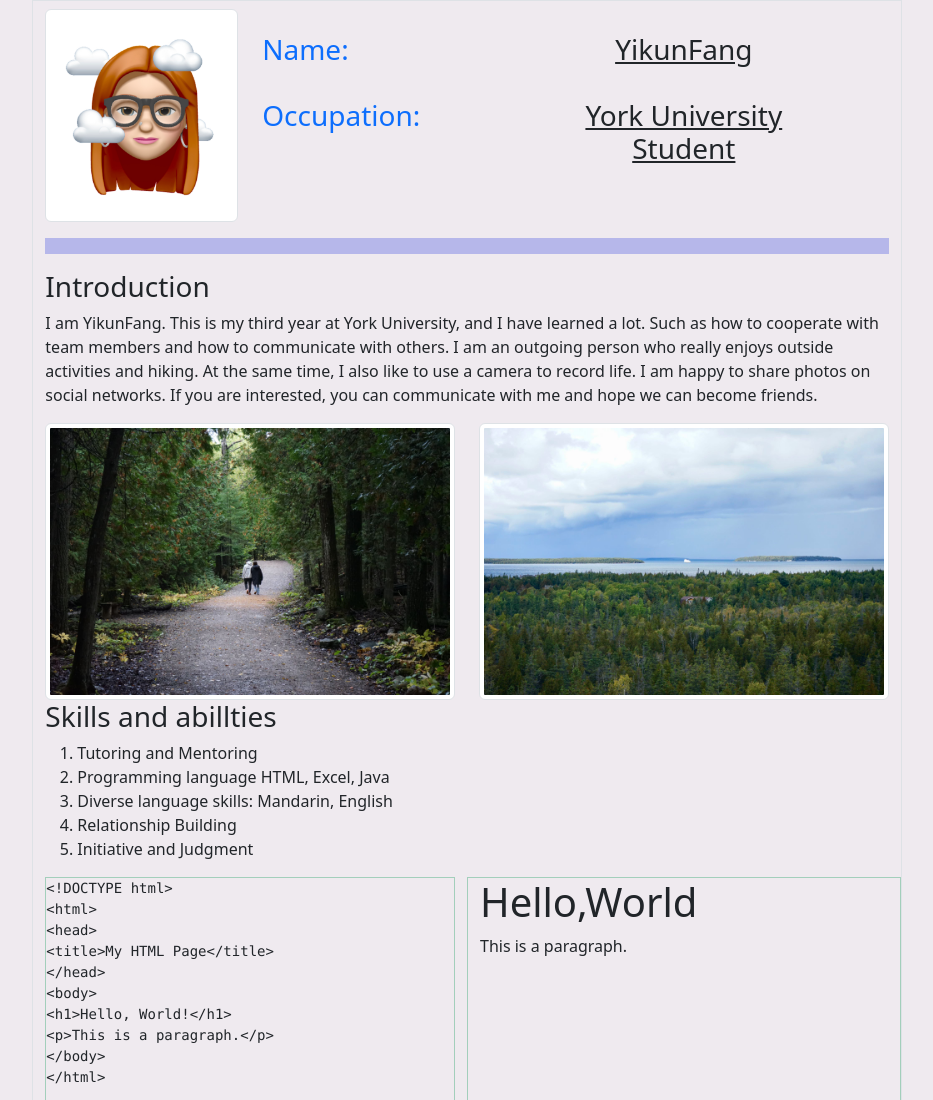
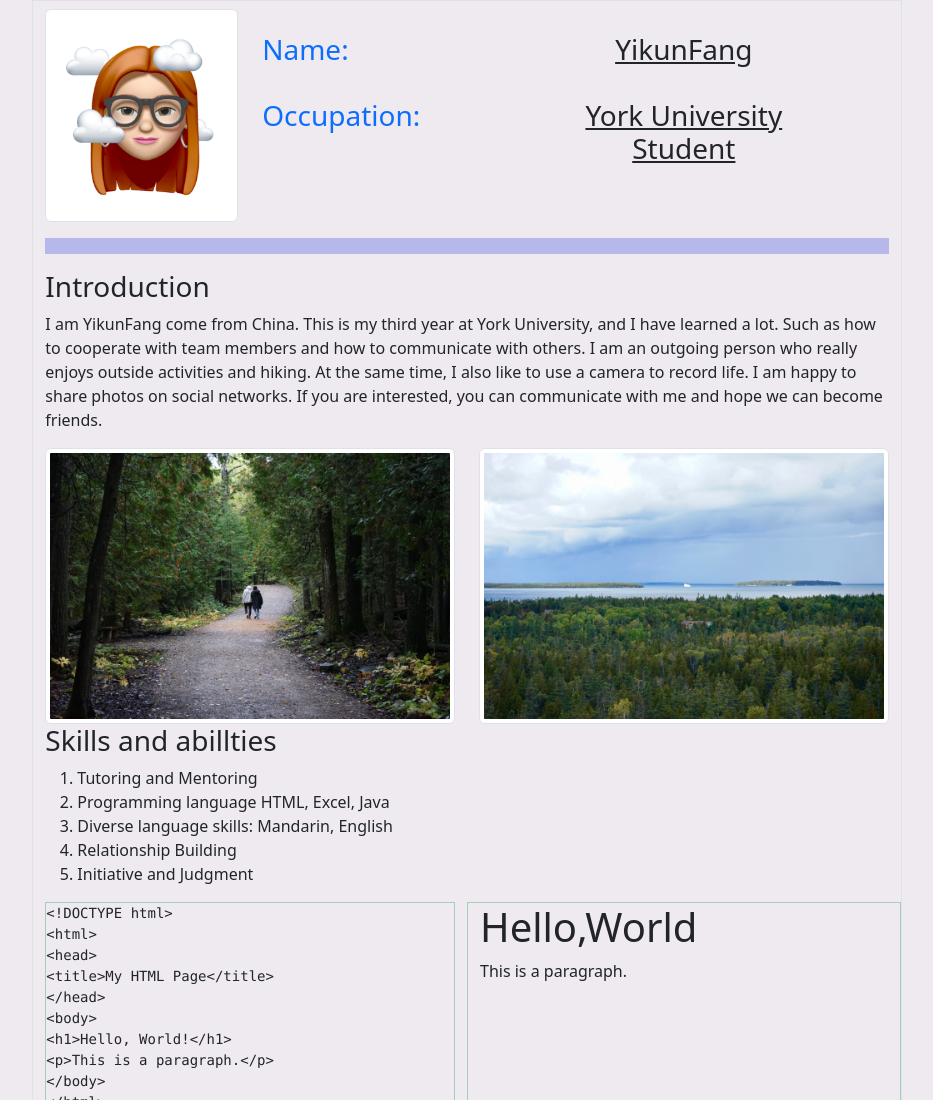
Before and after one commit to YikunFang/YikunFang.github.io, a plain HTML site: page assign4020/index.html in a window 1280 px wide. Shown: the top 1100 px of the page, without its empty margins (173-1106 px from the left). Drawn offline with Linux system fonts and the light colour scheme.

Commit message:
Update index.html

```diff
--- a/assign4020/index.html
+++ b/assign4020/index.html
@@ -51,7 +51,7 @@
 
                         <h3 class="text-title">Introduction</h3>
 
-                        <p class="text">I am YikunFang. This is my third year at York University, and I have learned a lot. Such as how to cooperate with team members and how to communicate with others. I am an outgoing person who really enjoys outside activities and hiking. At the same time, I also like to use a camera to record life. I am happy to share photos on social networks. If you are interested, you can communicate with me and hope we can become friends.</p>
+                        <p class="text">I am YikunFang come from China. This is my third year at York University, and I have learned a lot. Such as how to cooperate with team members and how to communicate with others. I am an outgoing person who really enjoys outside activities and hiking. At the same time, I also like to use a camera to record life. I am happy to share photos on social networks. If you are interested, you can communicate with me and hope we can become friends.</p>
 
                     </div>
 
```
